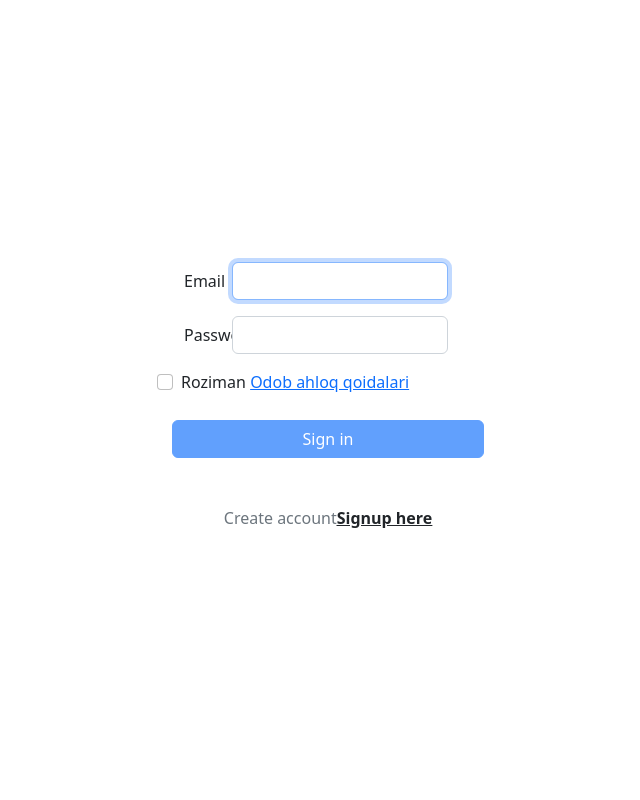
After one commit to durbek11/for-the-portfolio, a Django app: page /Login/ in a window 1280 px wide. The commit adds this page. Shown: the whole page, without its empty margins (312-952 px from the left). Run offline with Django 4.2, Linux system fonts and the light colour scheme; some libraries are stand-ins or nearby versions.

Commit message:
login update

```diff
--- a/new_app/urls.py
+++ b/new_app/urls.py
@@ -1,4 +1,5 @@
 from django.urls import path
+from django.contrib.auth.views import LoginView , LogoutView
 from .views import *
 
 app_name = 'NEWSROOM'
@@ -8,5 +9,6 @@ urlpatterns = [
     path('contact/', contact, name='contact'),
     path('single/', single, name='single'),
     path('category/', category, name='category'),
+    path('Login/', LoginView.as_view(), name='Login'),
     path('signup/', signup, name='signup')
 ]
--- a/new_app/views.py
+++ b/new_app/views.py
@@ -20,6 +20,6 @@ def signup(request):
         form = Registration(request.POST)
         if form.is_valid():
             form.save()
-            return redirect('//')
+            return redirect('/Login/')
 
     return render(request, 'registration/signup.html', {"form":form})
--- a/templates/includes/navigation.html
+++ b/templates/includes/navigation.html
@@ -53,6 +53,7 @@
                 </div>
                 <a href="{% url 'NEWSROOM:contact' %}" class="nav-item nav-link">Contact</a>
                 <a href="{% url 'NEWSROOM:signup' %}" class="nav-item nav-link">Sign up</a>
+                <a href="{% url 'NEWSROOM:Login' %}" class="nav-item nav-link">Login</a>
             </div>
             <div class="input-group ml-auto" style="width: 100%; max-width: 300px;">
                 <input type="text" class="form-control" placeholder="Keyword">
--- /dev/null
+++ b/templates/registration/login.html
@@ -0,0 +1,73 @@
+<!DOCTYPE html>
+<html lang="en">
+
+<head>
+    <meta charset="UTF-8">
+    <meta http-equiv="X-UA-Compatible" content="IE=edge">
+    <meta name="viewport" content="width=device-width, initial-scale=1.0">
+    <title>Login</title>
+    <link href="https://cdn.jsdelivr.net/npm/bootstrap@5.2.1/dist/css/bootstrap.min.css" rel="stylesheet"
+        integrity="sha384-iYQeCzEYFbKjA/T2uDLTpkwGzCiq6soy8tYaI1GyVh/UjpbCx/TYkiZhlZB6+fzT" crossorigin="anonymous">
+
+</head>
+
+<body>
+
+    <style>
+        body {
+            display: grid;
+            place-items: center;
+            min-height: 100vh;
+        }
+    </style>
+
+    <div class="container w-25">
+        <form method="post" class=" row gy-2 gx-3 align-items-center">
+            {% load widget_tweaks %}
+            {% csrf_token %}
+            <div class="row mb-3">
+                <label for="inputEmail3" class="col-sm-2 col-form-label">Email</label>
+                <div class="col-sm-10">
+                    {% render_field form.username type="email" class="form-control" id="inputEmail3"%}
+                </div>
+            </div>
+            <div class="row mb-3">
+                <label for="inputPassword3" class="col-sm-2 col-form-label">Password</label>
+                <div class="col-sm-10">
+                    {% render_field form.password type="password" class="form-control" id="inputPassword3" %}
+                </div>
+            </div>
+            <div class="row mb-3">
+                <div class="col-sm-10 offset-sm-2">
+                    <div class="form-check" style="margin-left: -75px;">
+                        <input class="form-check-input" type="checkbox" id="gridCheck1">
+                        <label class="form-check-label" for="gridCheck1">
+                            Roziman
+                        </label>
+                        <a href="#">Odob ahloq qoidalari</a>
+                    </div>
+                </div>
+            </div>
+            <button type="submit" class="btn btn-primary w-100">Sign in</button>
+
+        </form>
+        <p class="text-center text-muted mt-5 mb-0">Create account<a href="{% url 'NEWSROOM:signup' %}"
+            class="fw-bold text-body"><u>Signup here</u></a></p>
+    </div>
+    <script>
+        let gridCheck = document.querySelector('.form-check-input')
+        let btn = document.querySelector('.btn')
+        setInterval(() => {
+            if (gridCheck.checked == false) {
+                btn.disabled = true
+            }
+            else {
+                btn.disabled = false
+            }
+        })
+    </script>
+
+
+</body>
+
+</html>
```
Also changed, not shown: db.sqlite3.
